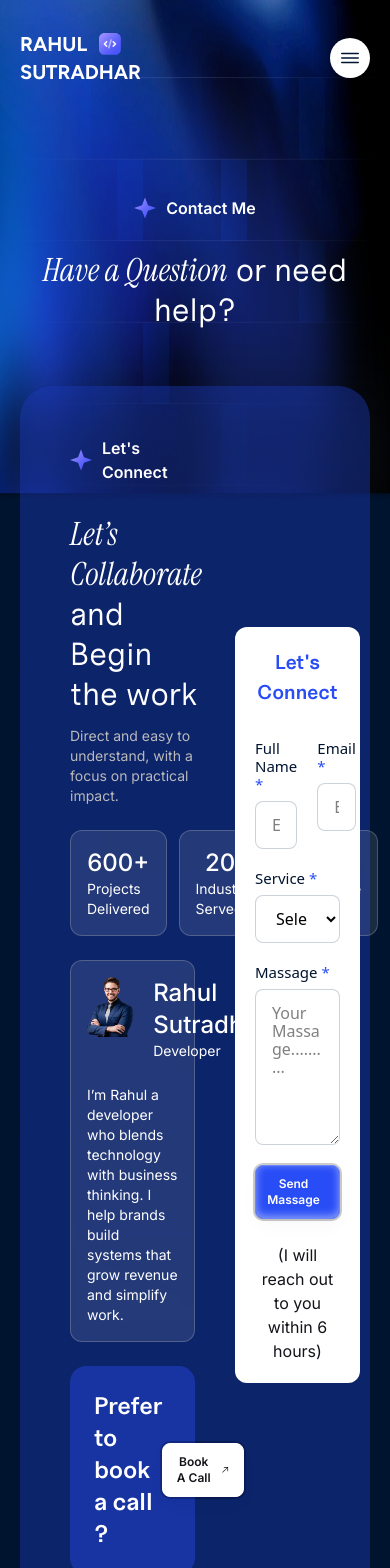
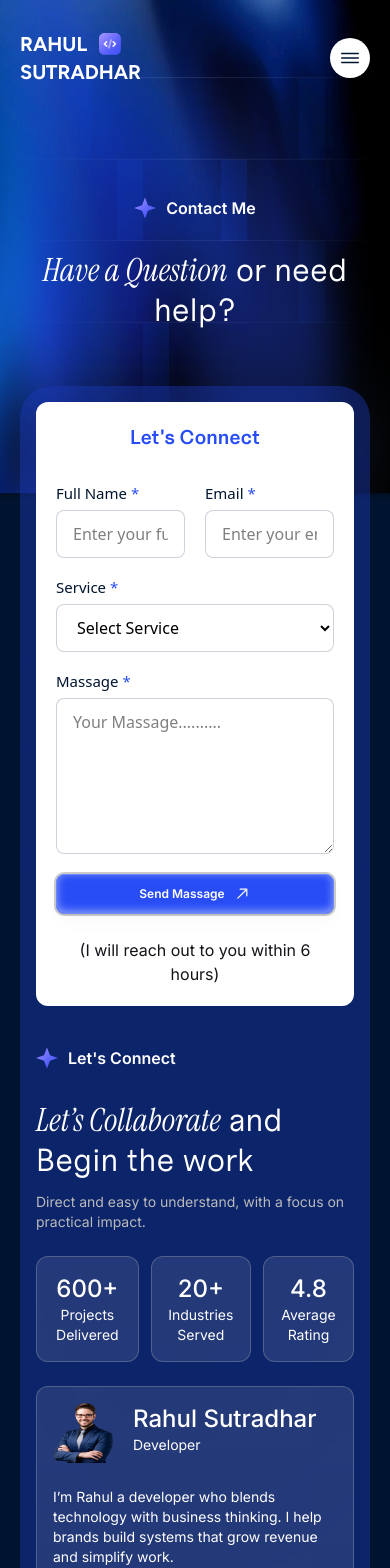
Before and after one commit to rahulsd380/Rahul-Sutradhar---Portfolio-Client, a Next.js app: page /contact-me in a window 390 px wide. Shown: the top 1568 px of the page. Built offline with nearby package versions, Linux system fonts and the light colour scheme.

Commit message:
Made contact me section responsive

```diff
--- a/src/components/ContactMePage/ContactMe/ContactMe.tsx
+++ b/src/components/ContactMePage/ContactMe/ContactMe.tsx
@@ -1,4 +1,3 @@
-/* eslint-disable react/no-unescaped-entities */
 import Image from "next/image";
 import Heading from "../../Reusable/Heading/Heading";
 import { IMAGES } from "../../../../public/assets";
@@ -23,8 +22,8 @@ const ContactMe = () => {
   ];
   return (
     <Container>
-      <div className="bg-primary-30 backdrop-blur-[300px] rounded-4xl p-[50px] flex items-center gap-10 mt-14">
-        <div className="w-1/2">
+      <div className="bg-primary-30 backdrop-blur-[300px] rounded-4xl p-4 lg:p-[50px] flex flex-col-reverse lg:flex-row items-center gap-10 mt-14">
+        <div className="w-full lg:w-1/2">
           <Heading
             subHeading="Let's Connect"
             styledHeading="Let’s Collaborate"
@@ -38,7 +37,7 @@ const ContactMe = () => {
               {stats?.map((stat) => (
                 <div
                   key={stat?.value}
-                  className={`bg-neutral-80 hover:bg-primary-10 transition duration-300 group h-fit rounded-xl border border-neutral-35/30 p-4 font-Inter text-white flex flex-col items-center justify-center`}
+                  className={`bg-neutral-80 hover:bg-primary-10 transition duration-300 group h-fit rounded-xl border border-neutral-35/30 p-4 font-Inter text-white flex flex-col items-center justify-center text-center`}
                 >
                   <h2 className="text-2xl font-medium">{stat?.value}</h2>
                   <p className="text-sm">{stat?.title}</p>
@@ -63,15 +62,20 @@ const ContactMe = () => {
 
               <p className="text-sm text-white font-Inter mt-6">
                 I’m Rahul a developer who blends technology with business
-                thinking. I help brands build systems that grow revenue and simplify work.
+                thinking. I help brands build systems that grow revenue and
+                simplify work.
               </p>
             </div>
 
-            <div className="p-6 bg-primary-35 rounded-2xl flex items-center justify-between">
+            <div className="p-6 bg-primary-35 rounded-2xl flex flex-col md:flex-row gap-3 md:gap-0 items-center justify-between">
               <h2 className="font-Uncut-Sans text-2xl font-semibold text-white">
                 Prefer to book a call ?
               </h2>
-              <Button variant="secondary" label="Book A Call" />
+              <Button
+                variant="secondary"
+                label="Book A Call"
+                className="w-full md:w-fit flex items-center justify-center"
+              />
             </div>
           </div>
         </div>
--- a/src/components/ContactMePage/ContactMe/ContactUsForm.tsx
+++ b/src/components/ContactMePage/ContactMe/ContactUsForm.tsx
@@ -23,7 +23,7 @@ const ContactUsForm = () => {
     console.log(data);
   };
   return (
-    <div className="bg-white p-5 rounded-xl w-1/2">
+    <div className="bg-white p-5 rounded-xl w-full lg:w-1/2">
       <h2 className="text-xl md:text-[32px] font-semibold font-Uncut-Sans leading-normal text-primary-10 text-center">
         Let's Connect
       </h2>
```
